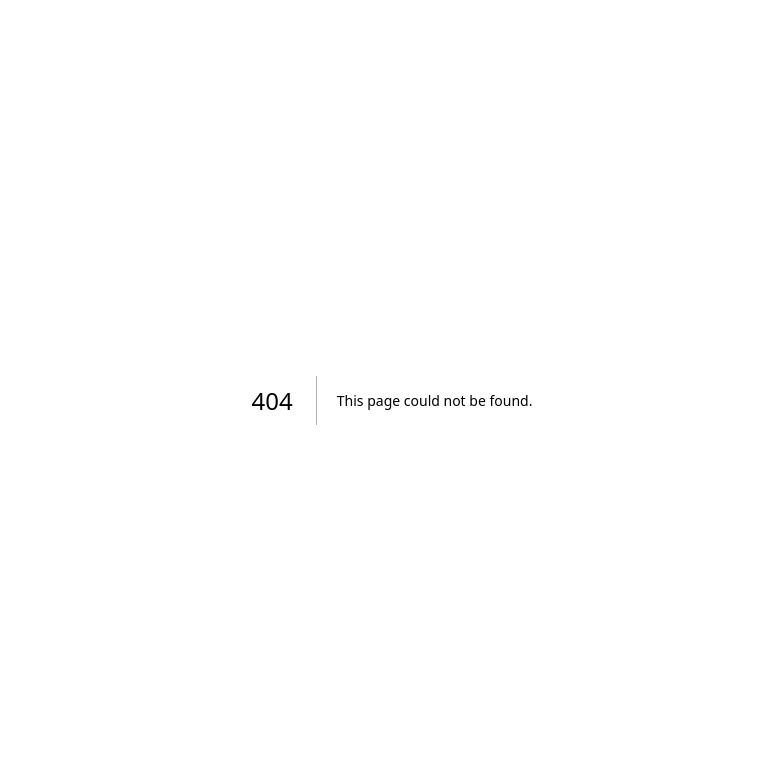
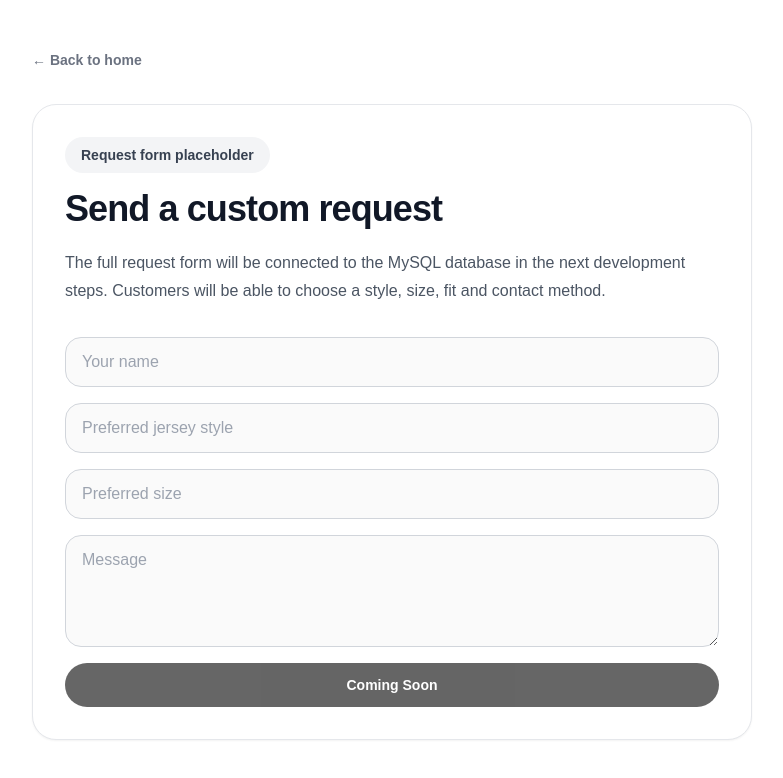
Before and after one commit to stanyogaman/jersey, a Next.js app: page /request in a window 1280 px wide. Before the commit this address had no page. Shown: the top 778 px of the page, without its empty margins (248-1031 px from the left). Built offline with nearby package versions, Linux system fonts and the light colour scheme.

Commit message:
Add request placeholder page

```diff
--- /dev/null
+++ b/app/request/page.tsx
@@ -0,0 +1,30 @@
+export default function RequestPage() {
+  return (
+    <main className="min-h-screen bg-white text-ink">
+      <section className="mx-auto max-w-3xl px-6 py-12">
+        <a href="/" className="text-sm font-semibold text-gray-500 hover:text-black">
+          ← Back to home
+        </a>
+        <div className="mt-8 rounded-3xl border border-gray-200 bg-white p-8 shadow-sm">
+          <p className="mb-4 inline-flex rounded-full bg-gray-100 px-4 py-2 text-sm font-semibold text-gray-700">
+            Request form placeholder
+          </p>
+          <h1 className="text-4xl font-bold tracking-tight">Send a custom request</h1>
+          <p className="mt-5 leading-7 text-gray-600">
+            The full request form will be connected to the MySQL database in the next development steps. Customers will be able to choose a style, size, fit and contact method.
+          </p>
+
+          <div className="mt-8 grid gap-4">
+            <input className="rounded-2xl border border-gray-300 px-4 py-3" placeholder="Your name" disabled />
+            <input className="rounded-2xl border border-gray-300 px-4 py-3" placeholder="Preferred jersey style" disabled />
+            <input className="rounded-2xl border border-gray-300 px-4 py-3" placeholder="Preferred size" disabled />
+            <textarea className="min-h-28 rounded-2xl border border-gray-300 px-4 py-3" placeholder="Message" disabled />
+            <button className="rounded-full bg-black px-6 py-3 text-sm font-semibold text-white opacity-60" disabled>
+              Coming Soon
+            </button>
+          </div>
+        </div>
+      </section>
+    </main>
+  );
+}
```
